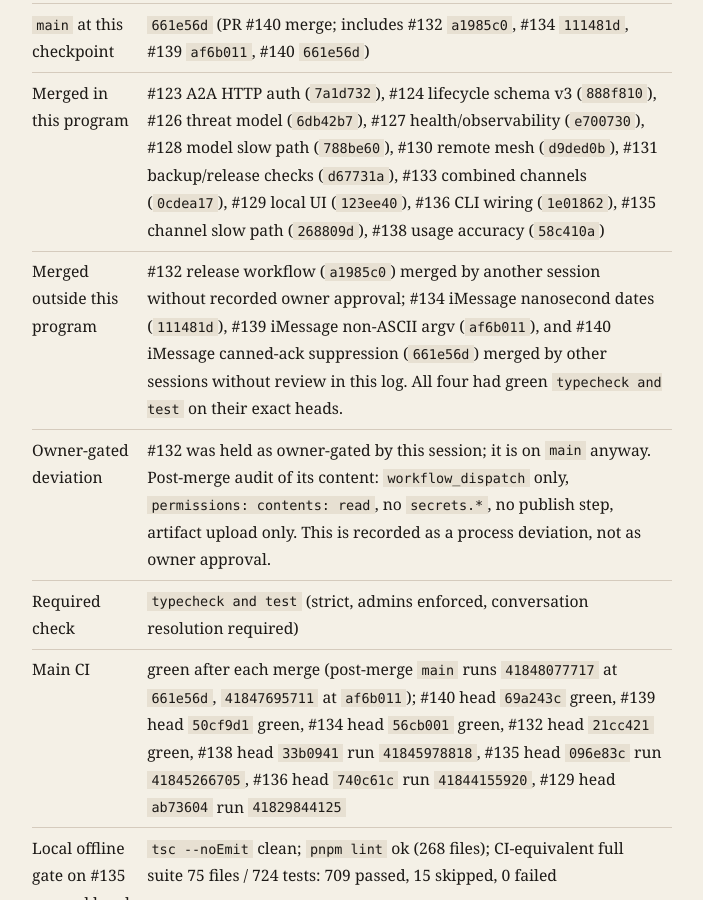
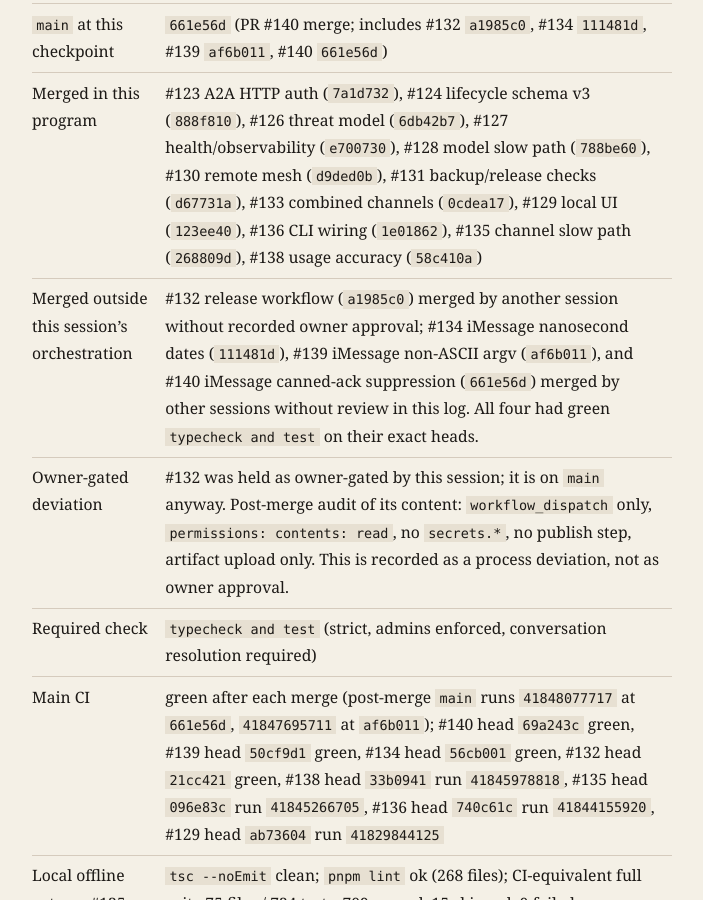
Before and after one commit to LofiSu/deepseek-super-agent, a Jekyll site: the page built from docs/DEVELOPMENT_STATUS.md, in a window 1280 px wide and 900 px high, scrolled down 689 px. Shown: the whole window, without its empty margins (288-991 px from the left). Built offline with Jekyll 4.4.1, drawn with Linux system fonts in a browser that asks for light colours; our own code applies the rules of GitHub Pages for plain Markdown files.

Commit message:
[SUPER-AGENT][FINAL-STATUS] Clarify outside-session merge row

```diff
--- a/docs/DEVELOPMENT_STATUS.md
+++ b/docs/DEVELOPMENT_STATUS.md
@@ -18,7 +18,7 @@ not missing implementation.
 |-------|-------|
 | `main` at this checkpoint | `661e56d` (PR #140 merge; includes #132 `a1985c0`, #134 `111481d`, #139 `af6b011`, #140 `661e56d`) |
 | Merged in this program | #123 A2A HTTP auth (`7a1d732`), #124 lifecycle schema v3 (`888f810`), #126 threat model (`6db42b7`), #127 health/observability (`e700730`), #128 model slow path (`788be60`), #130 remote mesh (`d9ded0b`), #131 backup/release checks (`d67731a`), #133 combined channels (`0cdea17`), #129 local UI (`123ee40`), #136 CLI wiring (`1e01862`), #135 channel slow path (`268809d`), #138 usage accuracy (`58c410a`) |
-| Merged outside this program | #132 release workflow (`a1985c0`) merged by another session without recorded owner approval; #134 iMessage nanosecond dates (`111481d`), #139 iMessage non-ASCII argv (`af6b011`), and #140 iMessage canned-ack suppression (`661e56d`) merged by other sessions without review in this log. All four had green `typecheck and test` on their exact heads. |
+| Merged outside this session's orchestration | #132 release workflow (`a1985c0`) merged by another session without recorded owner approval; #134 iMessage nanosecond dates (`111481d`), #139 iMessage non-ASCII argv (`af6b011`), and #140 iMessage canned-ack suppression (`661e56d`) merged by other sessions without review in this log. All four had green `typecheck and test` on their exact heads. |
 | Owner-gated deviation | #132 was held as owner-gated by this session; it is on `main` anyway. Post-merge audit of its content: `workflow_dispatch` only, `permissions: contents: read`, no `secrets.*`, no publish step, artifact upload only. This is recorded as a process deviation, not as owner approval. |
 | Required check | `typecheck and test` (strict, admins enforced, conversation resolution required) |
 | Main CI | green after each merge (post-merge `main` runs `41848077717` at `661e56d`, `41847695711` at `af6b011`); #140 head `69a243c` green, #139 head `50cf9d1` green, #134 head `56cb001` green, #132 head `21cc421` green, #138 head `33b0941` run `41845978818`, #135 head `096e83c` run `41845266705`, #136 head `740c61c` run `41844155920`, #129 head `ab73604` run `41829844125` |
```
